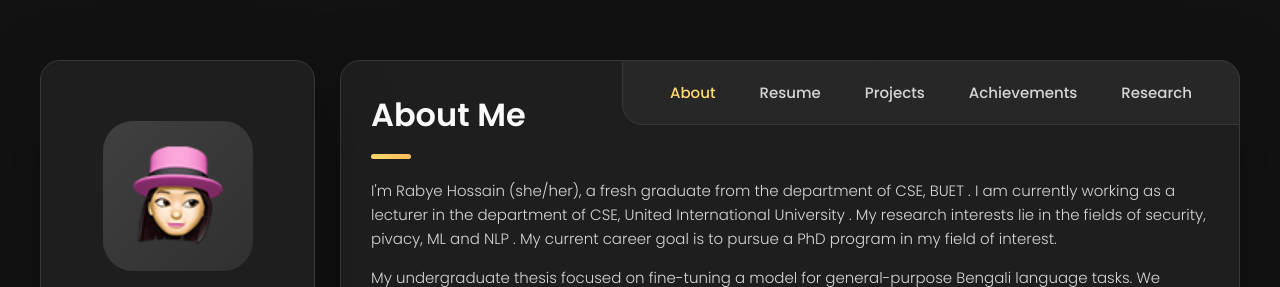
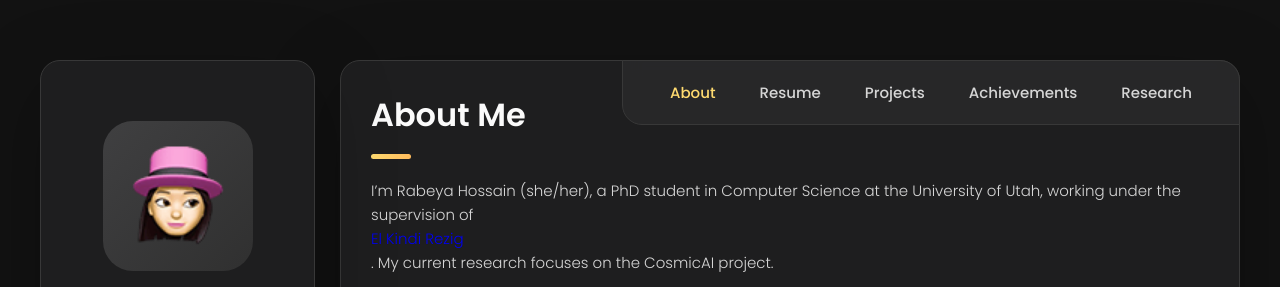
Before and after one commit to Rabeya-hossain/Rabeya-hossain.github.io, a plain HTML site: page index.html in a window 1280 px wide. Shown: the top 287 px of the page. Drawn offline with nearby package versions, Linux system fonts and the light colour scheme.

Commit message:
Update index.html

```diff
--- a/index.html
+++ b/index.html
@@ -176,11 +176,9 @@
 
         <section class="about-text">
           <p>
-            I'm Rabye Hossain (she/her), a fresh graduate from the
-            department of CSE, BUET
-            . I am currently working as a lecturer in the department of
-            CSE, United International University
-            . My research interests lie in the fields of security, pivacy, ML and NLP . My current career goal is to pursue a PhD program in my field of interest.
+           I’m Rabeya Hossain (she/her), a PhD student in Computer Science at the University of Utah,
+            working under the supervision of <a href="https://elkindi.github.io/" target="_blank">El Kindi Rezig</a>
+            . My current research focuses on the CosmicAI project.
           </p>
           <p>
             My undergraduate thesis focused on fine-tuning a model for general-purpose Bengali language tasks.
```
